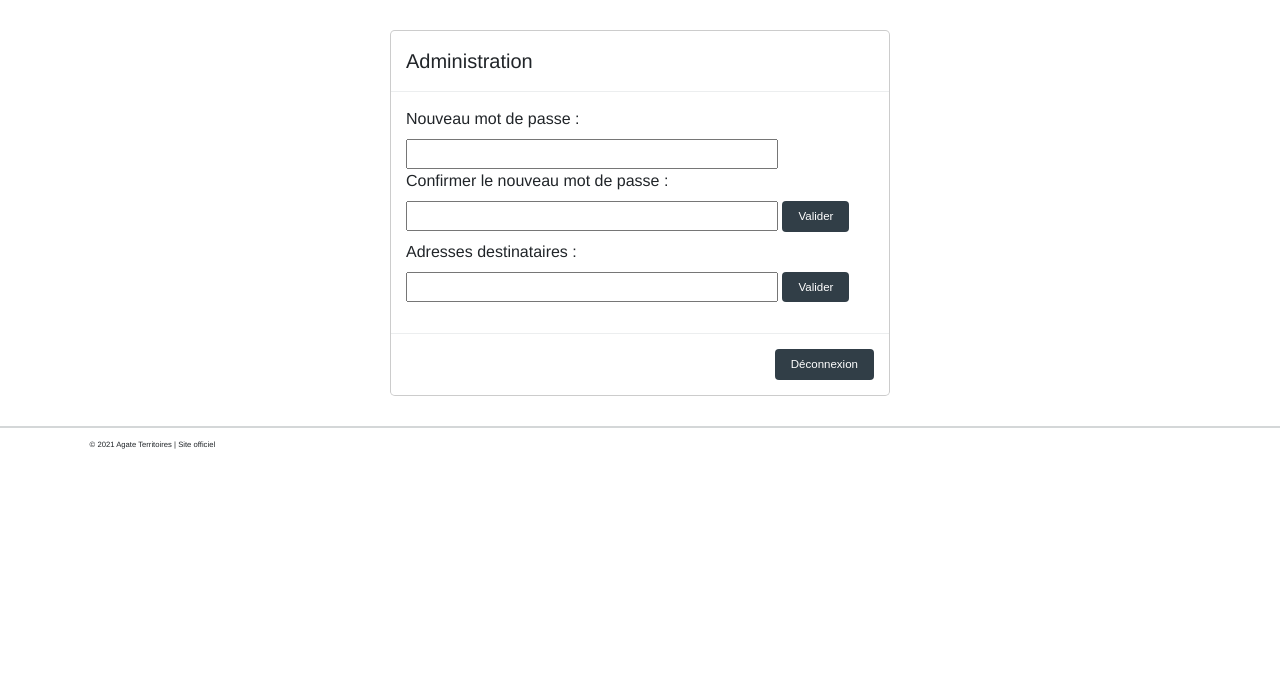
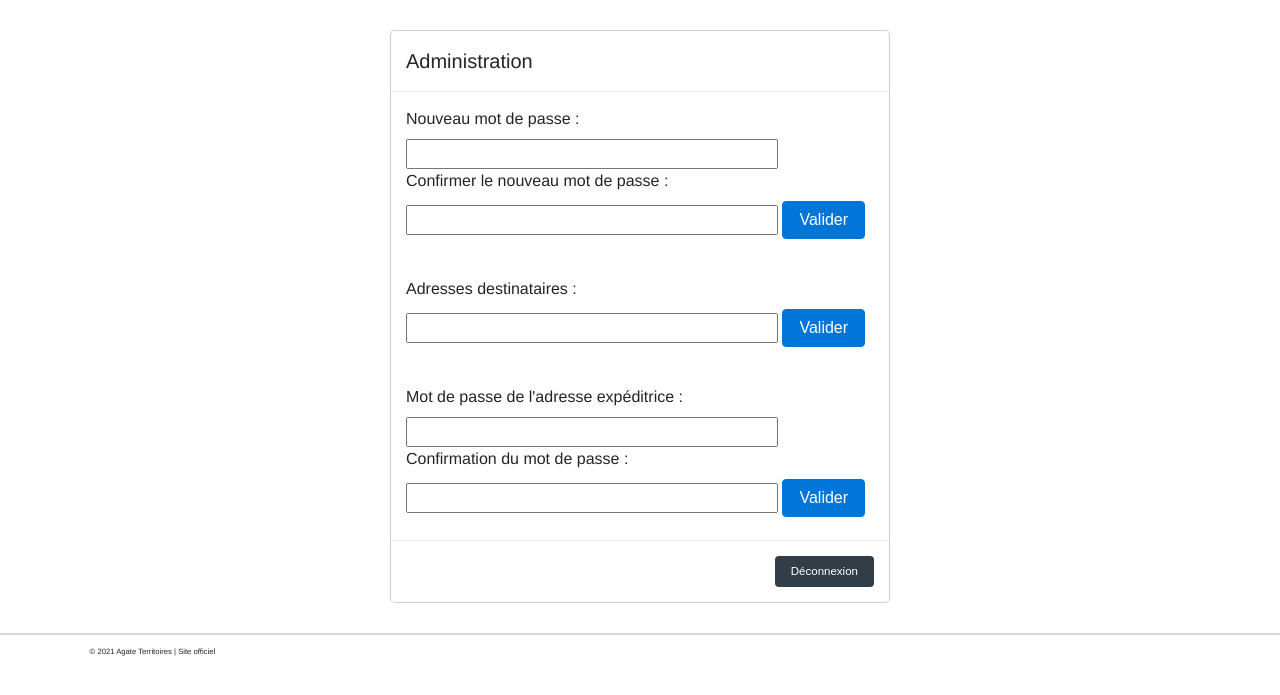
Before and after one commit to jhontantan/AGATE-L3, a Flask app: page /connexion in a window 1280 px wide. Shown: the part 85-780 px from the top of the page. Run offline with Flask 2, Linux system fonts and the light colour scheme; the visitor is signed in with stand-in values (Sample User, id 1); some libraries are stand-ins or nearby versions.

Commit message:
ajout partie admin modif mdp

```diff
--- a/config.py
+++ b/config.py
@@ -22,7 +22,7 @@ class Config:
     MAIL_USE_SSL = False
 
     MAIL_USERNAME = 'adressedetest73@outlook.fr' # 'traitement-geomatique@agate-territoires.fr'
-    MAIL_PASSWORD = 'motdepasse73' # 'Won06597'
+    MAIL_PASSWORD = 'agate123' # 'Won06597'
 
     # Options pour le debug
     MAIL_DEBUG = True
@@ -32,4 +32,4 @@ class Config:
     MAIL_MAX_EMAILS = None
     MAIL_ASCII_ATTACHMENTS = True
 
-    ADMIN_PASSWORD = '12345'
+    ADMIN_PASSWORD = '123456789b'
--- a/main.py
+++ b/main.py
@@ -65,35 +65,64 @@ def page_not_found():
     return render_template('404.html')
 
 
-@app.route('/admin',methods=['POST'])
+@app.route('/admin', methods=['POST'])
 def admin_menu():
+    global liste_mots
     if 'username' in session:
-        mdp_admin = request.form.get('mdp_admin')
-        mdp_admin2 = request.form.get('mdp_admin2')
-        if mdp_admin == mdp_admin2:
-            Config.ADMIN_PASSWORD = mdp_admin
 
-            fo = open('config.py', 'r')
-            ligne = linecache.getline("config.py", 29)
+        # PARTIE nouveau mot de passe admin #
+        if request.form.get("mdp_admin"):
+            mdp_admin = request.form.get('mdp_admin')
+            mdp_admin2 = request.form.get('mdp_admin2')
+            if mdp_admin == mdp_admin2 and mdp_admin != "":
 
-            liste_mots = ligne.split()
-            mot2 = liste_mots[2]
-            mdp_admin = str("\'") + mdp_admin + str("\'")
-            fo.close()
+                fo = open('config.py', 'r')
+                #ligne = linecache.getline("config.py", 35)
 
-            modif = open('config.py', 'r+').read().replace(mot2, mdp_admin)
-            f1 = open('config.py', 'w')
-            f1.write(modif)
-            f1.close()
+                lines = fo.readlines()
+                for line in lines:
+                    if "ADMIN_PASSWORD" in line:
+                        liste_mots = line.split()
 
-        return render_template('admin.html')
-    return redirect(url_for('index'))
+                mot2 = liste_mots[2]
+                mdp_admin = str("\'") + mdp_admin + str("\'")
+                fo.close()
 
+                modif = open('config.py', 'r+').read().replace(mot2, mdp_admin)
+                f1 = open('config.py', 'w')
+                f1.write(modif)
+                f1.close()
+            return render_template('admin.html')
 
-@app.route('/logout')
-def logout():
-    flash('Vous êtes déconnecté')
-    session.pop('username', None)
+        # PARTIE nouveau mot de passe adresse expeditrice #
+        if request.form.get("mdp_adr_exp"):
+            mdp_adr_exp = request.form.get('mdp_adr_exp')
+            mdp_adr_exp2 = request.form.get('mdp_adr_exp2')
+
+            if mdp_adr_exp == mdp_adr_exp2 and mdp_adr_exp != "":
+
+                fo = open('config.py', 'r')
+                #ligne2 = linecache.getline("config.py", 25)
+                lignes = fo.readlines()
+                for ligne in lignes:
+                    if "MAIL_PASSWORD" in ligne:
+                        liste_mots = ligne.split()
+
+                mot = liste_mots[2]
+                mdp_adr_exp = str("\'") + mdp_adr_exp + str("\'")
+                fo.close()
+
+                modif2 = open('config.py', 'r+').read().replace(mot, mdp_adr_exp)
+                f1 = open('config.py', 'w')
+                f1.write(modif2)
+                f1.close()
+
+            return render_template('admin.html')
+
+        if request.form.get("logout"):
+            session.pop('username', None)
+            return redirect(url_for('index'))
+
     return redirect(url_for('index'))
 
 
@@ -109,9 +138,6 @@ def connexion():
         else:
             flash('error', 'danger')
     return render_template('connexion.html')
-
-
-
 
 # -------------------
 # IMPORT D'UN FICHIER
--- a/static/style.css
+++ b/static/style.css
@@ -67,7 +67,7 @@ header {
     text-align: center;
 }
 
-#btn-submit, #btn-op-submit {
+#btn-submit, #btn-op-submit, #btn-pwd_admin, #btn-adr_dest, #btn-mdp_adr_exp {
     text-transform: capitalize !important;
     width: auto !important;
 }
--- a/templates/admin.html
+++ b/templates/admin.html
@@ -12,31 +12,38 @@
                     <h5 class="modal-title" id="exampleModalLabel">Administration</h5>
                 </div>
                 <div class="modal-body">
-                    <form class="form-group">
-                        <div class="form-group mb-2">
-                            <label for="mdp_adr_exp">Nouveau mot de passe : </label>
-                            <input type="password" id="mdp_admin" name="mdp_admin" required minlength="2" size="37">
-                            <label for="mdp_adr_exp">Confirmer le nouveau mot de passe : </label>
-                            <input type="password" id="mdp_admin2" name="mdp_admin2" required minlength="2" size="37">
-                            <button type="submit" id="btn-submit" class="btn btn-primary">Valider </button>
-                        </div>
-                     </form>
+                    <div class="form-group mb-2">
+                        <label>Nouveau mot de passe : </label>
+                        <input type="password" id="mdp_admin" name="mdp_admin" minlength="6" size="37">
+                        <label>Confirmer le nouveau mot de passe : </label>
+                        <input type="password" id="mdp_admin2" name="mdp_admin2" minlength="6" size="37">
+                        <button type="submit" id="btn-pwd_admin" class="btn btn-primary" name="mdp_admin" value="mdp_admin">Valider </button>
+                    </div>
+                </div>
 
 
-                    <form class="form-group">
+                <div class="modal-body">
+                    <div class="form-group mb-2">
+                        <label>Adresses destinataires : </label>
+                        <input type="text" id="adresses_dest" name="adresses_dest" minlength="20" size="37">
+                        <button type="submit" id="btn-adr_dest" class="btn btn-primary">Valider</button>
+                    </div>
+                </div>
+
+                <div class="modal-body">
                         <div class="form-group mb-2">
-                            <label for="adresses_dest">Adresses destinataires : </label>
-                            <input type="text" id="adresses_dest" name="adresses_dest" required minlength="50" size="37">
-                            <button type="submit" id="btn-submit" class="btn btn-primary">Valider</button>
+                            <label>Mot de passe de l'adresse expéditrice : </label>
+                            <input type="password" id="mdp_adr_exp" name="mdp_adr_exp" minlength="6" size="37">
+                            <label>Confirmation du mot de passe : </label>
+                            <input type="password" id="mdp_adr_exp2" name="mdp_adr_exp2" minlength="6" size="37">
+                            <button type="submit" id="btn-mdp_adr_exp" class="btn btn-primary" name="mdp_adr_exp" value="mdp_adr_exp">Valider</button>
                         </div>
-                    </form>
+                </div>
 
-                </div>
+
                 <div class="modal-footer">
                     <!-- Bouton déconnexion -->
-                    <a href="/logout" >
-                        <button type="submit" name="logOut" id="btn-submit"  class="btn btn-primary">Déconnexion</button>
-                    </a>
+                    <button type="submit" id="btn-submit" class="btn btn-primary" value="logout" name="logout">Déconnexion</button>
                 </div>
             </form>
         </div>
```
